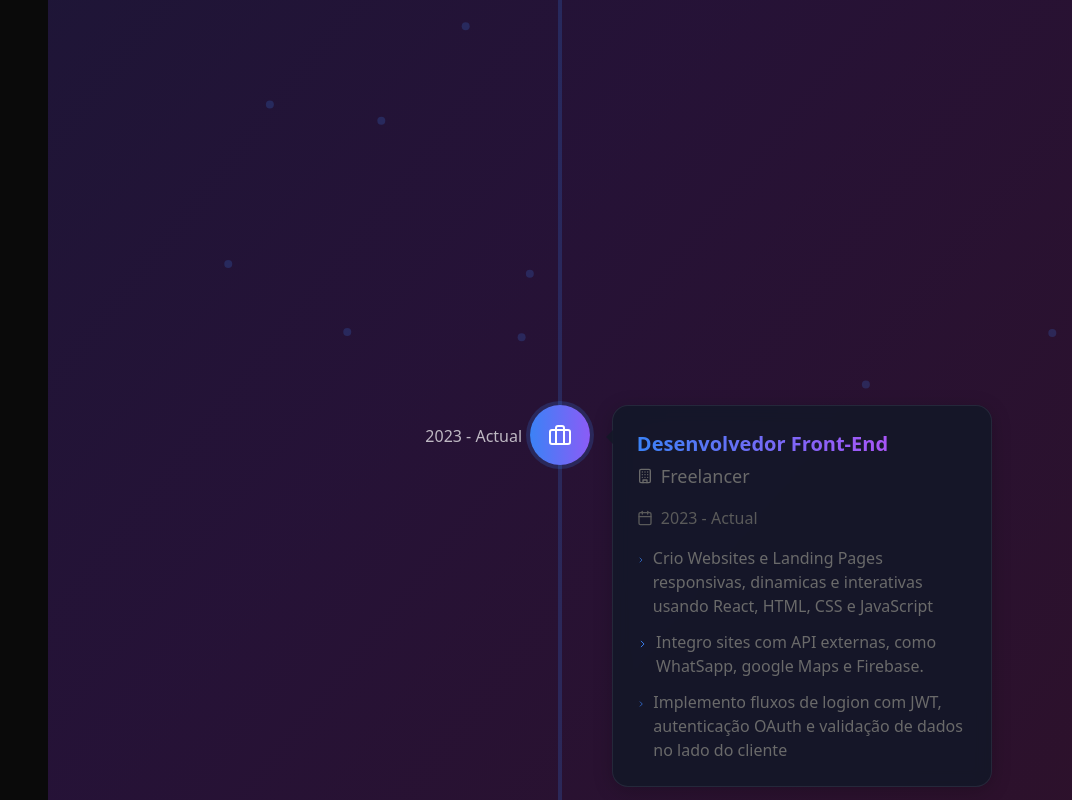
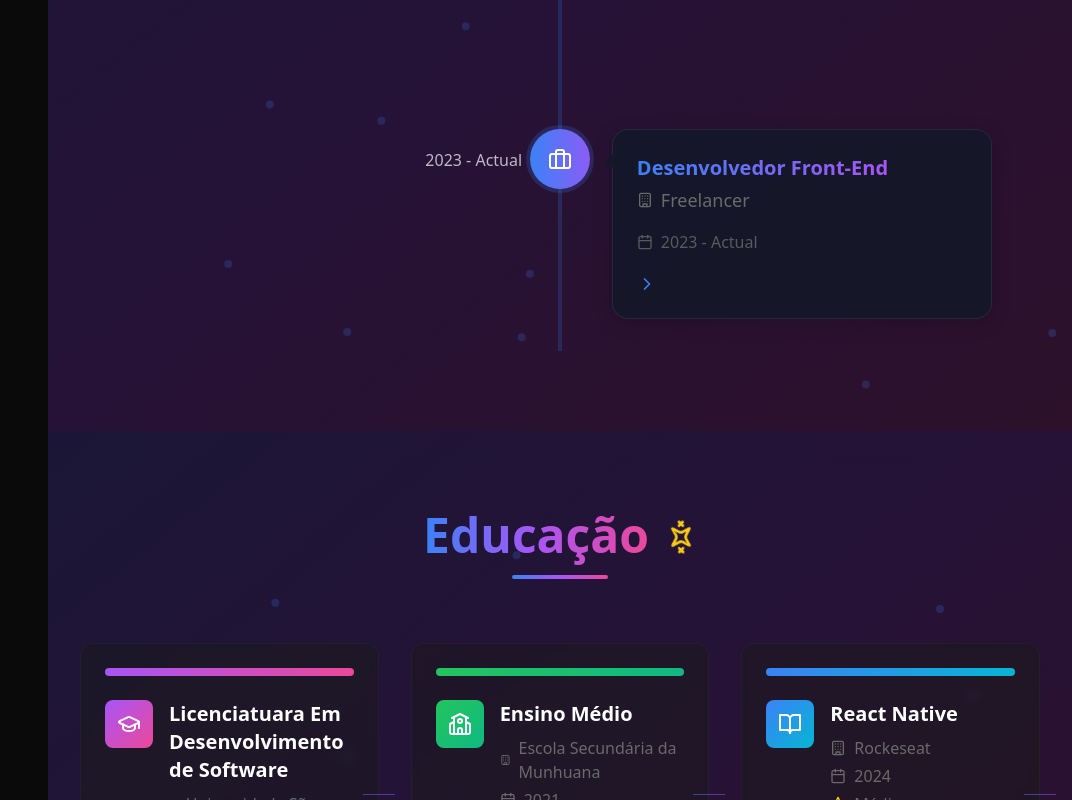
Before and after one commit to monjane10/portifolio10, a React (Vite) app: page / in a window 1280 px wide. Shown: the part 4620-5420 px from the top of the page, without its empty margins (208-1280 px from the left). Built offline with nearby package versions, Linux system fonts and the light colour scheme.

Commit message:
melhorias

```diff
--- a/src/components/Experience.tsx
+++ b/src/components/Experience.tsx
@@ -16,10 +16,11 @@ const Experience = () => {
       company: "AjpContastech",
       date: "Fev,2024 - Jan, 2025",
       points: [
-        "Desenvolvi sistemas web usando React, HTML, CSS e JavaScript no front-end, Spring boot e Node.js no Backend.",
-        "Participei na criação e consumo de APIs.",
-        "Integrei bases de dados relacionais como MySQL e SQL Server e não relacionais como o MongoDB.",
-        "Participei de todas as etapas do desenvolvimento, deste a análise de requisitos até a implementação das aplicações.",
+       // "Desenvolvi sistemas web usando React, HTML, CSS e JavaScript no front-end, Spring boot e Node.js no Backend.",
+        //"Participei na criação e consumo de APIs.",
+       // "Integrei bases de dados relacionais como MySQL e SQL Server e não relacionais como o MongoDB.",
+       // "Participei de todas as etapas do desenvolvimento, deste a análise de requisitos até a implementação das aplicações.",
+      ""
       ]
     },
 
@@ -28,9 +29,10 @@ const Experience = () => {
       company: "Freelancer",
       date: "2023 - Actual",
       points: [
-        "Crio Websites e Landing Pages responsivas, dinamicas  e interativas usando React, HTML, CSS e JavaScript",
-        "Integro sites com API externas, como WhatSapp, google Maps e Firebase.",
-        "Implemento fluxos de logion com JWT, autenticação OAuth e validação de dados no lado do cliente",
+        //"Crio Websites e Landing Pages responsivas, dinamicas  e interativas usando React, HTML, CSS e JavaScript",
+        //"Integro sites com API externas, como WhatSapp, google Maps e Firebase.",
+        //"Implemento fluxos de logion com JWT, autenticação OAuth e validação de dados no lado do cliente",
+      ""
       ]
     }
   ];
```
